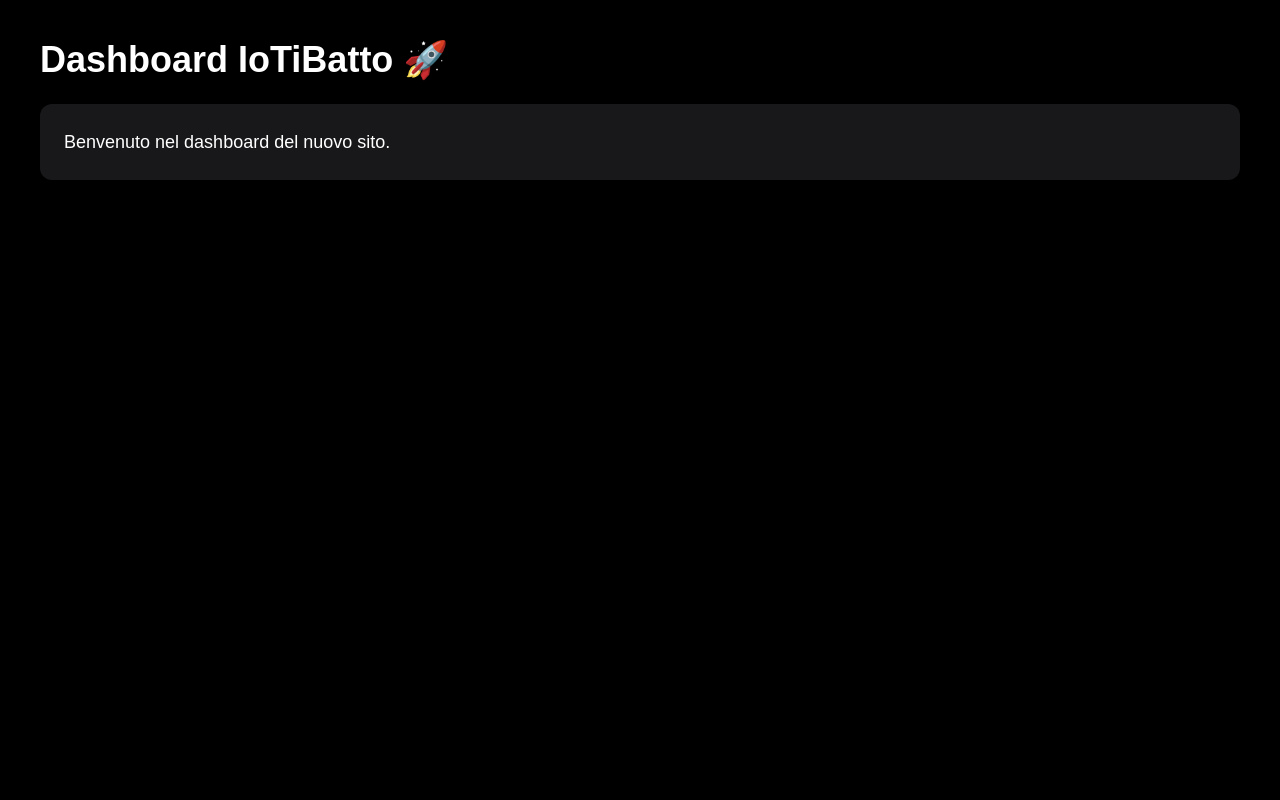
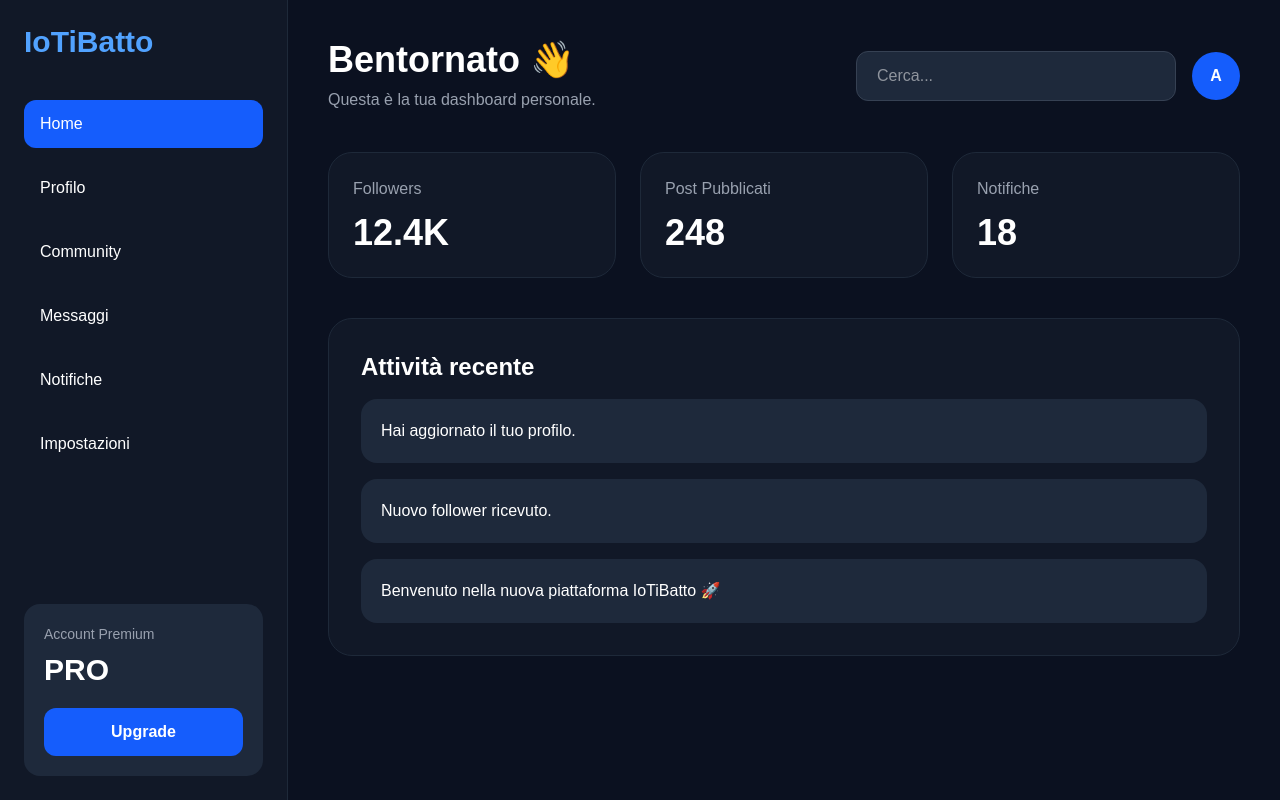
Before and after one commit to llanaj041/iotibatto, a Next.js app: page /dashboard in a window 1280 px wide. Built offline with nearby package versions, Linux system fonts and the light colour scheme.

Commit message:
new premium dashboard

```diff
--- a/app/dashboard/page.tsx
+++ b/app/dashboard/page.tsx
@@ -1,15 +1,144 @@
 export default function DashboardPage() {
   return (
-    <main className="min-h-screen bg-black text-white p-10">
-      <h1 className="text-4xl font-bold mb-6">
-        Dashboard IoTiBatto 🚀
-      </h1>
+    <main className="min-h-screen bg-[#0B1120] text-white flex">
 
-      <div className="bg-zinc-900 p-6 rounded-xl">
-        <p className="text-lg">
-          Benvenuto nel dashboard del nuovo sito.
-        </p>
-      </div>
+      {/* SIDEBAR */}
+      <aside className="w-72 bg-[#111827] border-r border-gray-800 p-6 flex flex-col justify-between">
+
+        <div>
+          <h1 className="text-3xl font-bold text-blue-400 mb-10">
+            IoTiBatto
+          </h1>
+
+          <nav className="space-y-4">
+            <div className="bg-blue-600 px-4 py-3 rounded-xl font-medium">
+              Home
+            </div>
+
+            <div className="hover:bg-gray-800 px-4 py-3 rounded-xl cursor-pointer transition">
+              Profilo
+            </div>
+
+            <div className="hover:bg-gray-800 px-4 py-3 rounded-xl cursor-pointer transition">
+              Community
+            </div>
+
+            <div className="hover:bg-gray-800 px-4 py-3 rounded-xl cursor-pointer transition">
+              Messaggi
+            </div>
+
+            <div className="hover:bg-gray-800 px-4 py-3 rounded-xl cursor-pointer transition">
+              Notifiche
+            </div>
+
+            <div className="hover:bg-gray-800 px-4 py-3 rounded-xl cursor-pointer transition">
+              Impostazioni
+            </div>
+          </nav>
+        </div>
+
+        <div className="bg-[#1E293B] rounded-2xl p-5">
+          <p className="text-gray-400 text-sm">
+            Account Premium
+          </p>
+
+          <h2 className="text-3xl font-bold mt-2">
+            PRO
+          </h2>
+
+          <button className="mt-5 bg-blue-600 hover:bg-blue-500 transition w-full py-3 rounded-xl font-semibold">
+            Upgrade
+          </button>
+        </div>
+      </aside>
+
+      {/* CONTENT */}
+      <section className="flex-1 p-10">
+
+        {/* TOPBAR */}
+        <div className="flex justify-between items-center mb-10">
+
+          <div>
+            <h1 className="text-4xl font-bold">
+              Bentornato 👋
+            </h1>
+
+            <p className="text-gray-400 mt-2">
+              Questa è la tua dashboard personale.
+            </p>
+          </div>
+
+          <div className="flex items-center gap-4">
+            <input
+              placeholder="Cerca..."
+              className="bg-[#1E293B] px-5 py-3 rounded-xl outline-none border border-gray-700 w-80"
+            />
+
+            <div className="w-12 h-12 bg-blue-600 rounded-full flex items-center justify-center font-bold">
+              A
+            </div>
+          </div>
+        </div>
+
+        {/* CARDS */}
+        <div className="grid grid-cols-3 gap-6 mb-10">
+
+          <div className="bg-[#111827] p-6 rounded-3xl border border-gray-800">
+            <p className="text-gray-400">
+              Followers
+            </p>
+
+            <h2 className="text-4xl font-bold mt-3">
+              12.4K
+            </h2>
+          </div>
+
+          <div className="bg-[#111827] p-6 rounded-3xl border border-gray-800">
+            <p className="text-gray-400">
+              Post Pubblicati
+            </p>
+
+            <h2 className="text-4xl font-bold mt-3">
+              248
+            </h2>
+          </div>
+
+          <div className="bg-[#111827] p-6 rounded-3xl border border-gray-800">
+            <p className="text-gray-400">
+              Notifiche
+            </p>
+
+            <h2 className="text-4xl font-bold mt-3">
+              18
+            </h2>
+          </div>
+        </div>
+
+        {/* BIG SECTION */}
+        <div className="bg-[#111827] border border-gray-800 rounded-3xl p-8">
+
+          <h2 className="text-2xl font-bold mb-4">
+            Attività recente
+          </h2>
+
+          <div className="space-y-4">
+
+            <div className="bg-[#1E293B] p-5 rounded-2xl">
+              Hai aggiornato il tuo profilo.
+            </div>
+
+            <div className="bg-[#1E293B] p-5 rounded-2xl">
+              Nuovo follower ricevuto.
+            </div>
+
+            <div className="bg-[#1E293B] p-5 rounded-2xl">
+              Benvenuto nella nuova piattaforma IoTiBatto 🚀
+            </div>
+
+          </div>
+        </div>
+
+      </section>
     </main>
   );
 }
```
